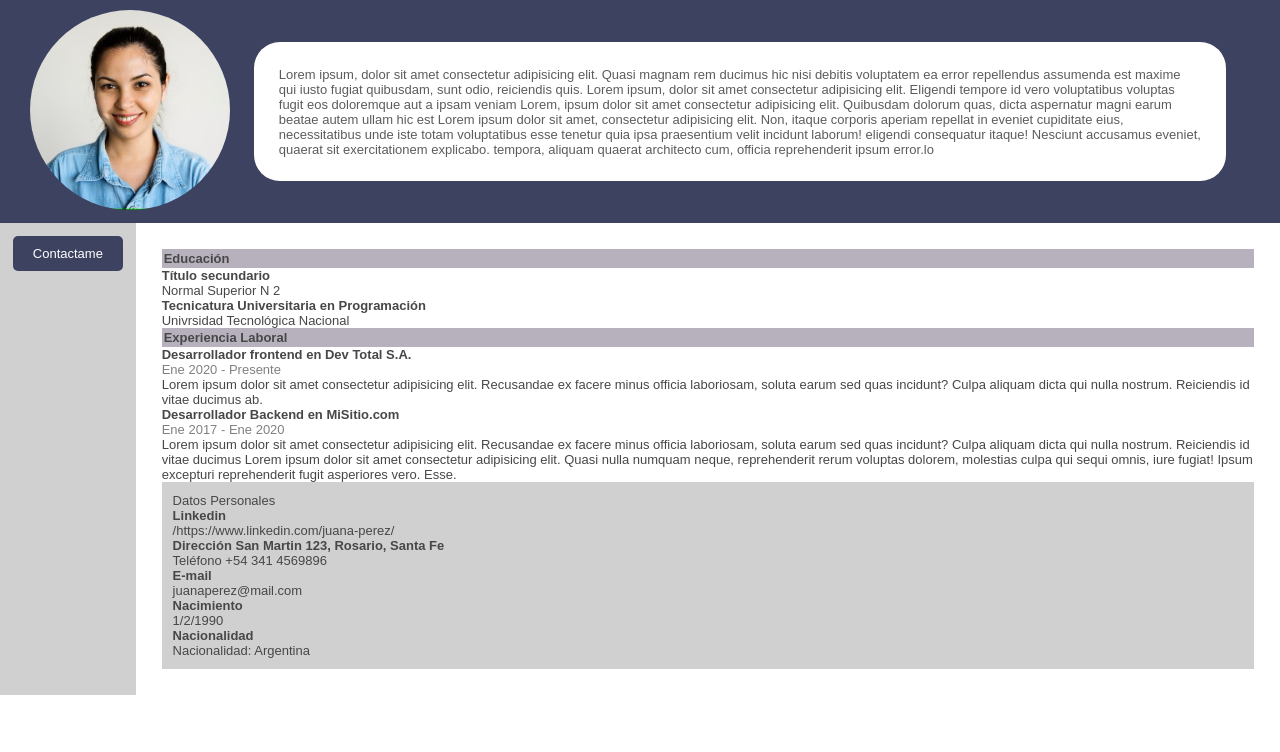
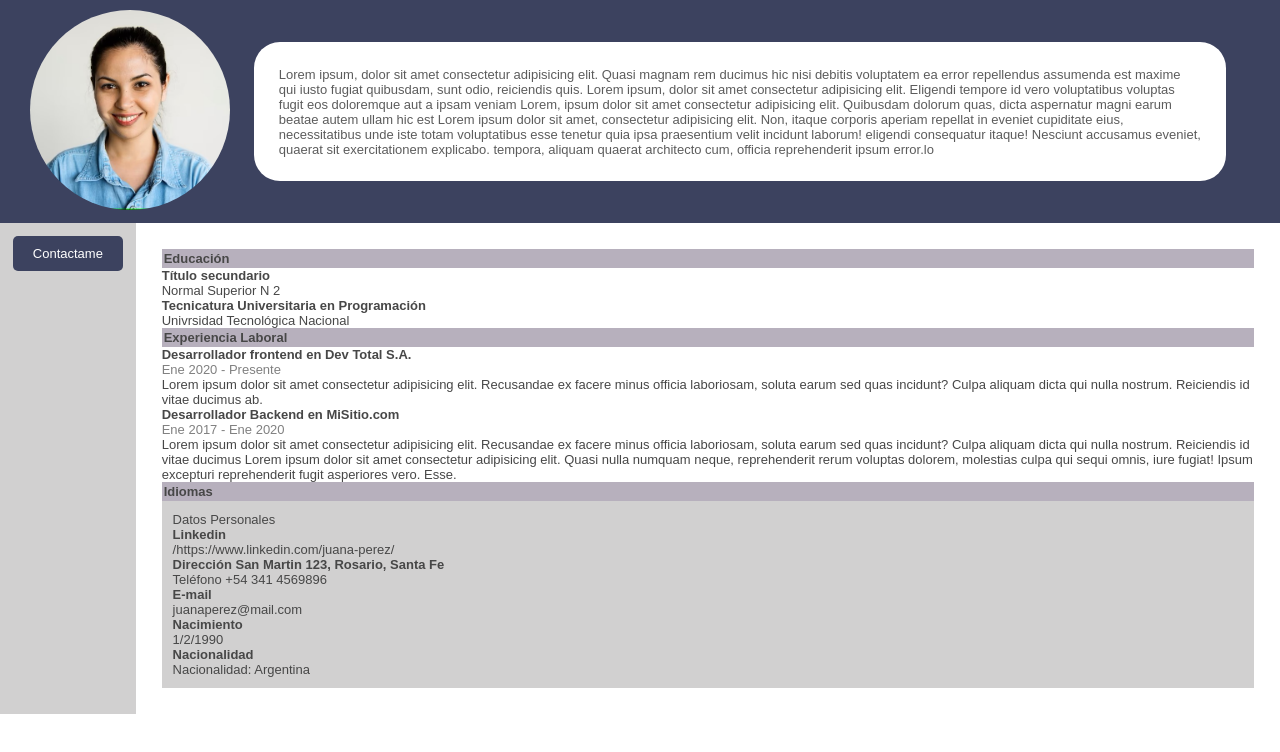
Before and after one commit to camiitomaino1/Programacion-II, a plain HTML site: page UNIDAD 3/Pre-pracial/index.html in a window 1280 px wide. Drawn offline with Linux system fonts and the light colour scheme.

Commit message:
Update index.html

```diff
--- a/UNIDAD 3/Pre-pracial/index.html
+++ b/UNIDAD 3/Pre-pracial/index.html
@@ -50,6 +50,9 @@
                     reprehenderit rerum voluptas dolorem, molestias culpa qui sequi omnis, iure fugiat! Ipsum excepturi
                     reprehenderit fugit asperiores vero. Esse.</p>
             </div>
+            <div class="idiomas">
+                <h3 class="idiomas_titulo"> Idiomas</h3>
+            </div>
             <div class="datos-personales">
                 <div class="datos">Datos Personales</div>
                 <div class="datos">
```
